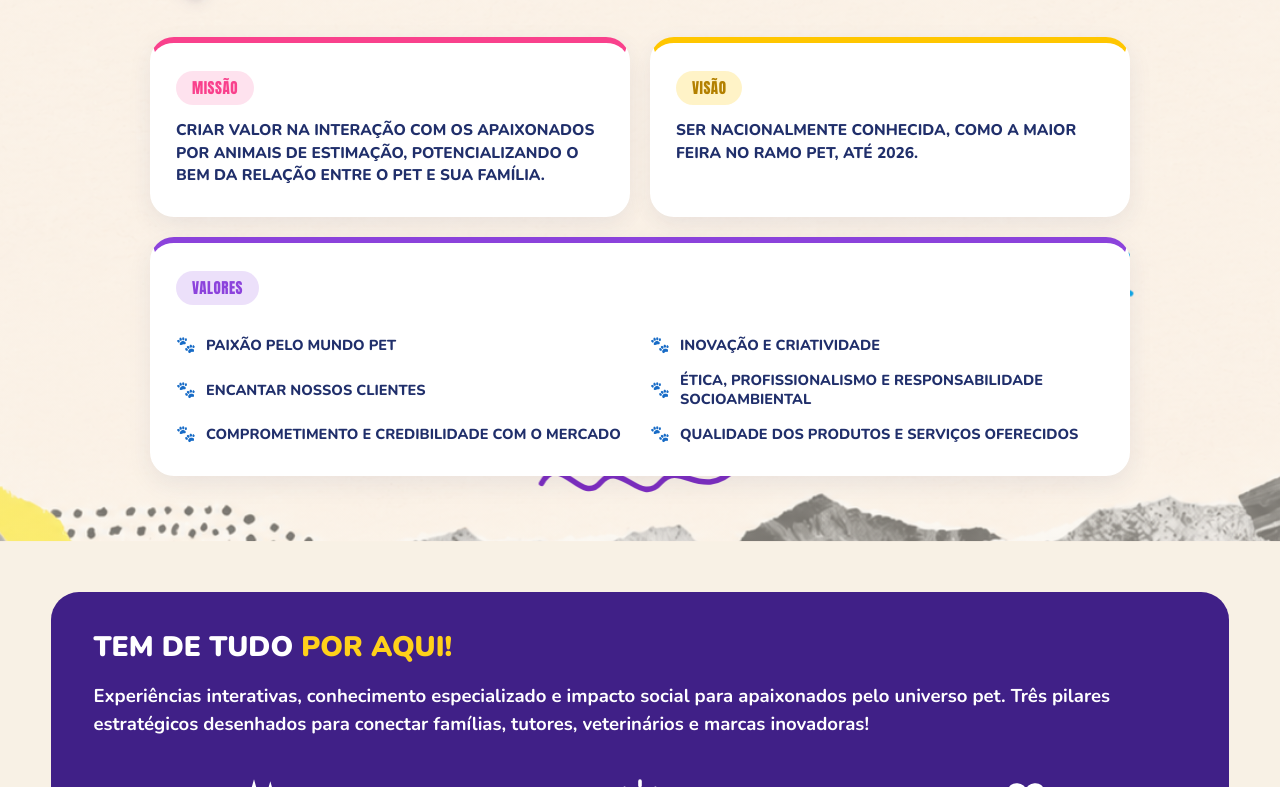
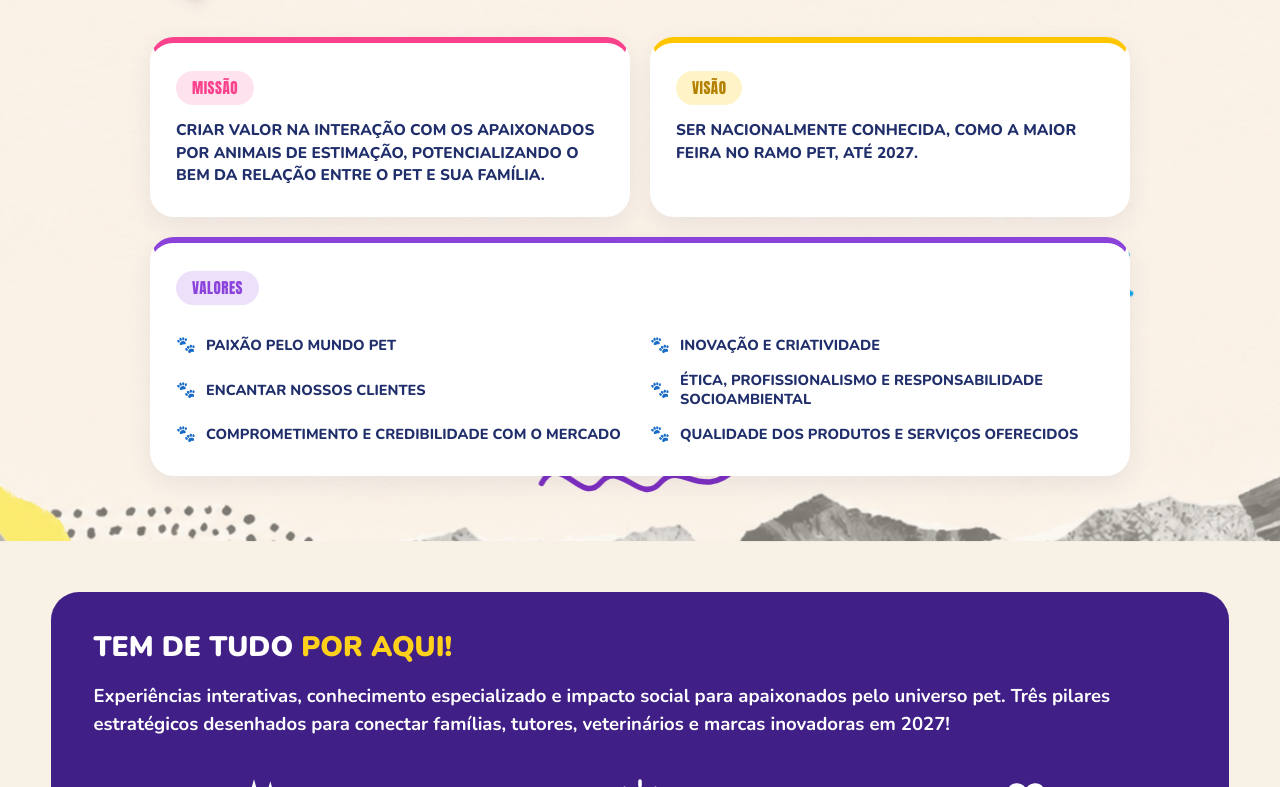
Before and after one commit to DevFlow-arc/Feira---Expo-Eu-Amo-Pet, a React (Vite) app: page / in a window 1280 px wide. Shown: the part 2093-2880 px from the top of the page. Built offline with nearby package versions, Linux system fonts and the light colour scheme; a web font is replaced by a local one.

Commit message:
fix(dates): normalize all temporal references to official 2027 event edition

```diff
--- a/src/landing/CongressoVetSection.jsx
+++ b/src/landing/CongressoVetSection.jsx
@@ -71,7 +71,7 @@ export default function CongressoVetSection() {
     triggerCelebration();
     const phone = "5522997885784";
     const text = encodeURIComponent(
-      `Olá! Sou profissional/acadêmico da área veterinária e gostaria de me inscrever no *Congresso VET em Foco 2025* na Feira Eu Amo Pet com emissão de certificado oficial.`
+      `Olá! Sou profissional/acadêmico da área veterinária e gostaria de me inscrever no *Congresso VET em Foco 2027* na Feira Eu Amo Pet com emissão de certificado oficial.`
     );
     window.open(`https://wa.me/${phone}?text=${text}`, '_blank');
   };
@@ -87,7 +87,7 @@ export default function CongressoVetSection() {
             Atualização Técnico-Científica • VET 360
           </span>
           <h2 className="font-serif text-3xl sm:text-4xl lg:text-5xl font-extrabold text-stone-950 mt-4 tracking-tight">
-            Congresso VET em Foco 2025
+            Congresso VET em Foco 2027
           </h2>
           <p className="text-sm sm:text-base text-stone-600 mt-4 leading-relaxed">
             Venha acompanhar a transformação da medicina veterinária com palestrantes de referência regional e nacional. Conteúdo prático, baseado em evidências, pronto para você aplicar no consultório no dia seguinte.
--- a/src/landing/FestivalPurpose.jsx
+++ b/src/landing/FestivalPurpose.jsx
@@ -63,7 +63,7 @@ export default function FestivalPurpose() {
           <div className="purpose-pillar-card purpose-pillar-vision">
             <span className="pillar-badge vision">VISÃO</span>
             <p className="pillar-text">
-              SER NACIONALMENTE CONHECIDA, COMO A MAIOR FEIRA NO RAMO PET, ATÉ 2026.
+              SER NACIONALMENTE CONHECIDA, COMO A MAIOR FEIRA NO RAMO PET, ATÉ 2027.
             </p>
           </div>
         </div>
--- a/src/landing/FestivalTemTudo.jsx
+++ b/src/landing/FestivalTemTudo.jsx
@@ -11,7 +11,7 @@ export default function FestivalTemTudo() {
 
         <p className="fp-tem-tudo-intro">
           Experiências interativas, conhecimento especializado e impacto social para apaixonados pelo universo pet.
-          Três pilares estratégicos desenhados para conectar famílias, tutores, veterinários e marcas inovadoras!
+          Três pilares estratégicos desenhados para conectar famílias, tutores, veterinários e marcas inovadoras em 2027!
         </p>
 
         <div className="fp-tem-tudo-itens">
@@ -19,9 +19,9 @@ export default function FestivalTemTudo() {
           <article className="fp-tem-tudo-item">
             <div className="fp-tem-tudo-icon" aria-hidden="true">
               <svg viewBox="0 0 64 64" fill="currentColor">
-                <path d="M32 7 37.5 26.5 57 32 37.5 37.5 32 57 26.5 37.5 7 32l19.5-5.5L32 7Z"/>
-                <path d="m50 9 2.2 7.8L60 19l-7.8 2.2L50 29l-2.2-7.8L40 19l7.8-2.2L50 9Z"/>
-                <path d="m15 39 1.6 5.4L22 46l-5.4 1.6L15 53l-1.6-5.4L8 46l5.4-1.6L15 39Z"/>
+                <path d="M32 7 37.5 26.5 57 32 37.5 37.5 32 57 26.5 37.5 7 32l19.5-5.5L32 7Z" />
+                <path d="m50 9 2.2 7.8L60 19l-7.8 2.2L50 29l-2.2-7.8L40 19l7.8-2.2L50 9Z" />
+                <path d="m15 39 1.6 5.4L22 46l-5.4 1.6L15 53l-1.6-5.4L8 46l5.4-1.6L15 39Z" />
               </svg>
             </div>
 
@@ -33,9 +33,9 @@ export default function FestivalTemTudo() {
           <article className="fp-tem-tudo-item">
             <div className="fp-tem-tudo-icon" aria-hidden="true">
               <svg viewBox="0 0 64 64" fill="none">
-                <path d="M22 29a10 10 0 1 1 20 0c0 6-4.5 8.3-5.7 12.3H27.7C26.5 37.3 22 35 22 29Z" stroke="currentColor" strokeWidth="4" strokeLinejoin="round"/>
-                <path d="M27 46h10M29 52h6" stroke="currentColor" strokeWidth="4" strokeLinecap="round"/>
-                <path d="M32 9v5M15 17l4 4M49 17l-4 4" stroke="currentColor" strokeWidth="4" strokeLinecap="round"/>
+                <path d="M22 29a10 10 0 1 1 20 0c0 6-4.5 8.3-5.7 12.3H27.7C26.5 37.3 22 35 22 29Z" stroke="currentColor" strokeWidth="4" strokeLinejoin="round" />
+                <path d="M27 46h10M29 52h6" stroke="currentColor" strokeWidth="4" strokeLinecap="round" />
+                <path d="M32 9v5M15 17l4 4M49 17l-4 4" stroke="currentColor" strokeWidth="4" strokeLinecap="round" />
               </svg>
             </div>
 
@@ -47,8 +47,8 @@ export default function FestivalTemTudo() {
           <article className="fp-tem-tudo-item">
             <div className="fp-tem-tudo-icon" aria-hidden="true">
               <svg viewBox="0 0 64 64" fill="none">
-                <path d="M32 50C14 39 9 29 13 20c4-10 15-8 19 1 4-9 15-11 19-1 4 9-1 19-19 30Z" stroke="currentColor" strokeWidth="4" strokeLinejoin="round"/>
-                <path d="M22 30h20M32 20v20" stroke="currentColor" strokeWidth="4" strokeLinecap="round"/>
+                <path d="M32 50C14 39 9 29 13 20c4-10 15-8 19 1 4-9 15-11 19-1 4 9-1 19-19 30Z" stroke="currentColor" strokeWidth="4" strokeLinejoin="round" />
+                <path d="M22 30h20M32 20v20" stroke="currentColor" strokeWidth="4" strokeLinecap="round" />
               </svg>
             </div>
 
--- a/src/landing/HeroSection.jsx
+++ b/src/landing/HeroSection.jsx
@@ -33,7 +33,7 @@ export default function HeroSection() {
             <div className="flex flex-wrap items-center justify-center lg:justify-start gap-3.5 pt-2">
               <div className="flex items-center gap-2.5 px-4 py-2.5 rounded-xl bg-white border border-stone-200/90 shadow-xs text-xs sm:text-sm font-semibold text-stone-800">
                 <Calendar className="w-4 h-4 text-emerald-700" />
-                <span>{eventInfo.date || '14 a 16 de Novembro de 2025'}</span>
+                <span>{eventInfo.date || '14 a 16 de Novembro de 2027'}</span>
               </div>
               <div className="flex items-center gap-2.5 px-4 py-2.5 rounded-xl bg-white border border-stone-200/90 shadow-xs text-xs sm:text-sm font-semibold text-stone-800">
                 <MapPin className="w-4 h-4 text-stone-600" />
```
